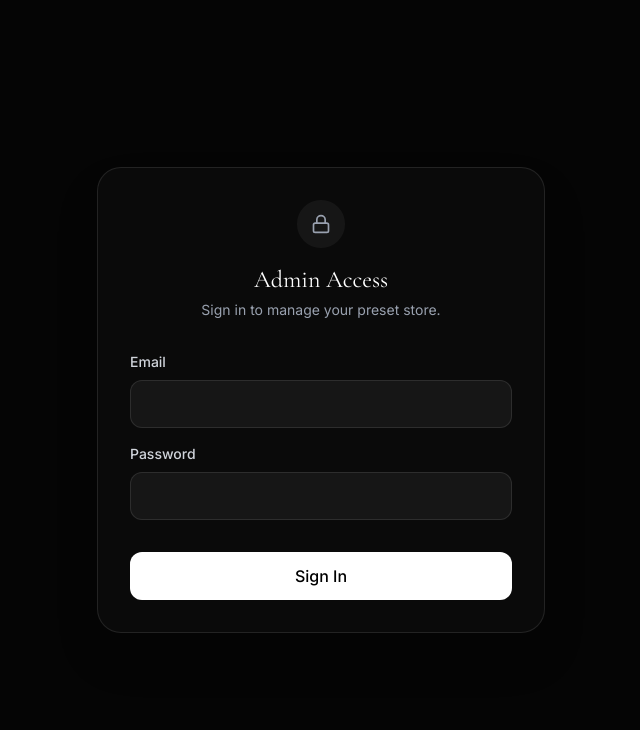
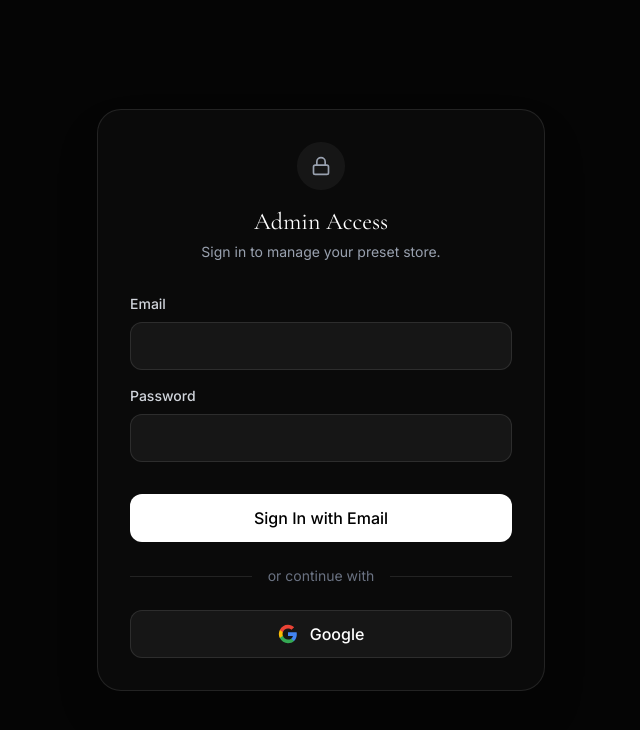
Before and after one commit to Adnxnnn/preset-store, a Next.js app: page /admin/login in a window 1280 px wide. Shown: the top 730 px of the page, without its empty margins (319-959 px from the left). Built offline with nearby package versions, Linux system fonts and the light colour scheme; no server answers.

Commit message:
feat: add Google OAuth login option

```diff
--- a/app/admin/login/page.tsx
+++ b/app/admin/login/page.tsx
@@ -89,9 +89,33 @@
             disabled={loading}
             className="w-full h-12 mt-4 bg-white text-black font-medium rounded-xl hover:bg-gray-200 transition-colors disabled:opacity-50"
           >
-            {loading ? "Verifying..." : "Sign In"}
+            {loading ? "Verifying..." : "Sign In with Email"}
           </button>
         </form>
+
+        <div className="mt-6 flex items-center gap-4 text-sm text-gray-500">
+          <div className="flex-1 h-px bg-white/10" />
+          <span>or continue with</span>
+          <div className="flex-1 h-px bg-white/10" />
+        </div>
+
+        <button
+          onClick={async () => {
+            await supabase.auth.signInWithOAuth({
+              provider: 'google',
+              options: { redirectTo: `${window.location.origin}/admin` }
+            });
+          }}
+          className="w-full h-12 mt-6 bg-white/5 border border-white/10 text-white font-medium rounded-xl hover:bg-white/10 transition-colors flex items-center justify-center gap-3"
+        >
+          <svg className="w-5 h-5" viewBox="0 0 24 24">
+            <path d="M22.56 12.25c0-.78-.07-1.53-.2-2.25H12v4.26h5.92c-.26 1.37-1.04 2.53-2.21 3.31v2.77h3.57c2.08-1.92 3.28-4.74 3.28-8.09z" fill="#4285F4"/>
+            <path d="M12 23c2.97 0 5.46-.98 7.28-2.66l-3.57-2.77c-.98.66-2.23 1.06-3.71 1.06-2.86 0-5.29-1.93-6.16-4.53H2.18v2.84C3.99 20.53 7.7 23 12 23z" fill="#34A853"/>
+            <path d="M5.84 14.09c-.22-.66-.35-1.36-.35-2.09s.13-1.43.35-2.09V7.07H2.18C1.43 8.55 1 10.22 1 12s.43 3.45 1.18 4.93l2.85-2.22.81-.62z" fill="#FBBC05"/>
+            <path d="M12 5.38c1.62 0 3.06.56 4.21 1.64l3.15-3.15C17.45 2.09 14.97 1 12 1 7.7 1 3.99 3.47 2.18 7.07l3.66 2.84c.87-2.6 3.3-4.53 6.16-4.53z" fill="#EA4335"/>
+          </svg>
+          Google
+        </button>
       </div>
     </div>
   );
```
